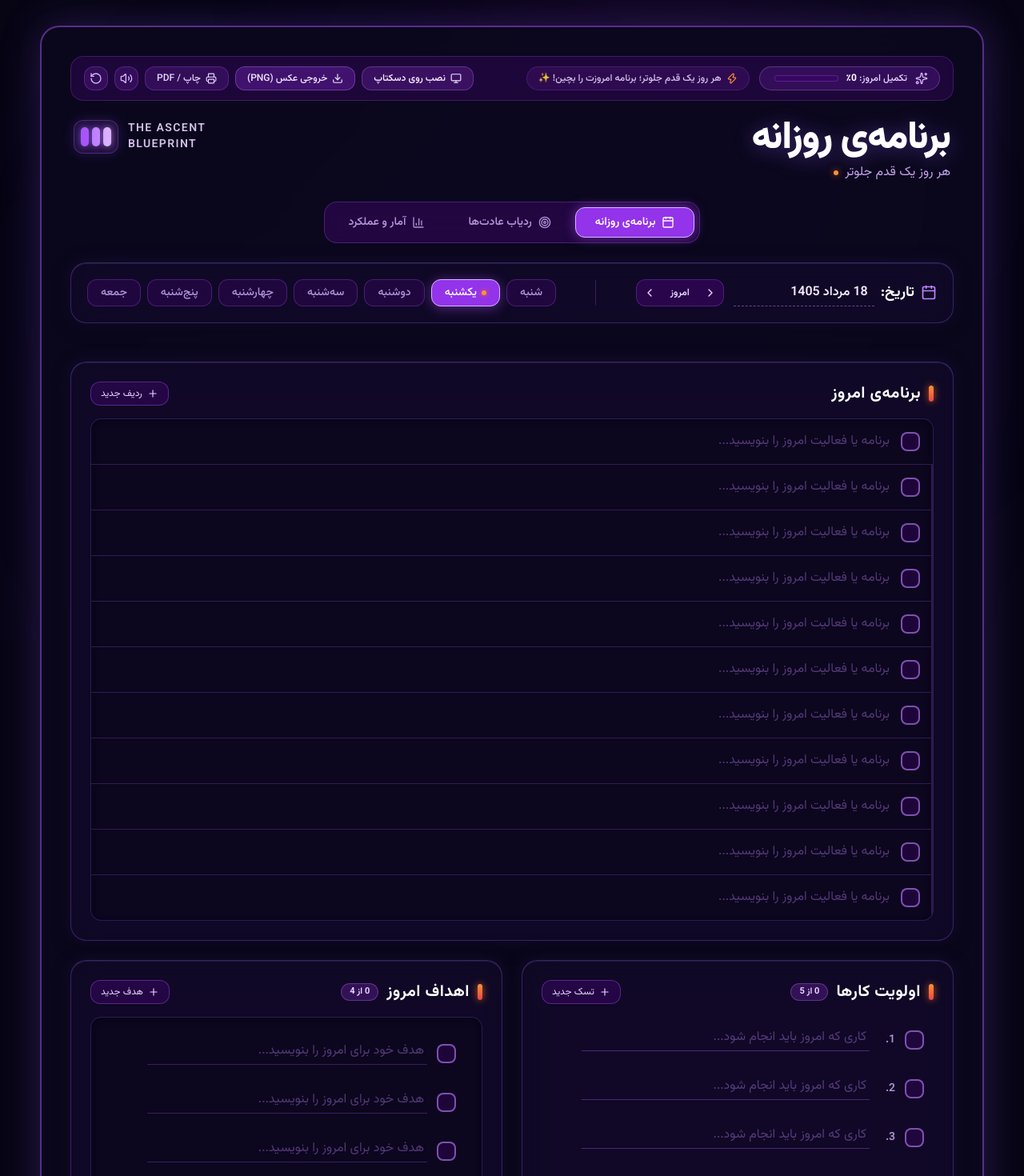
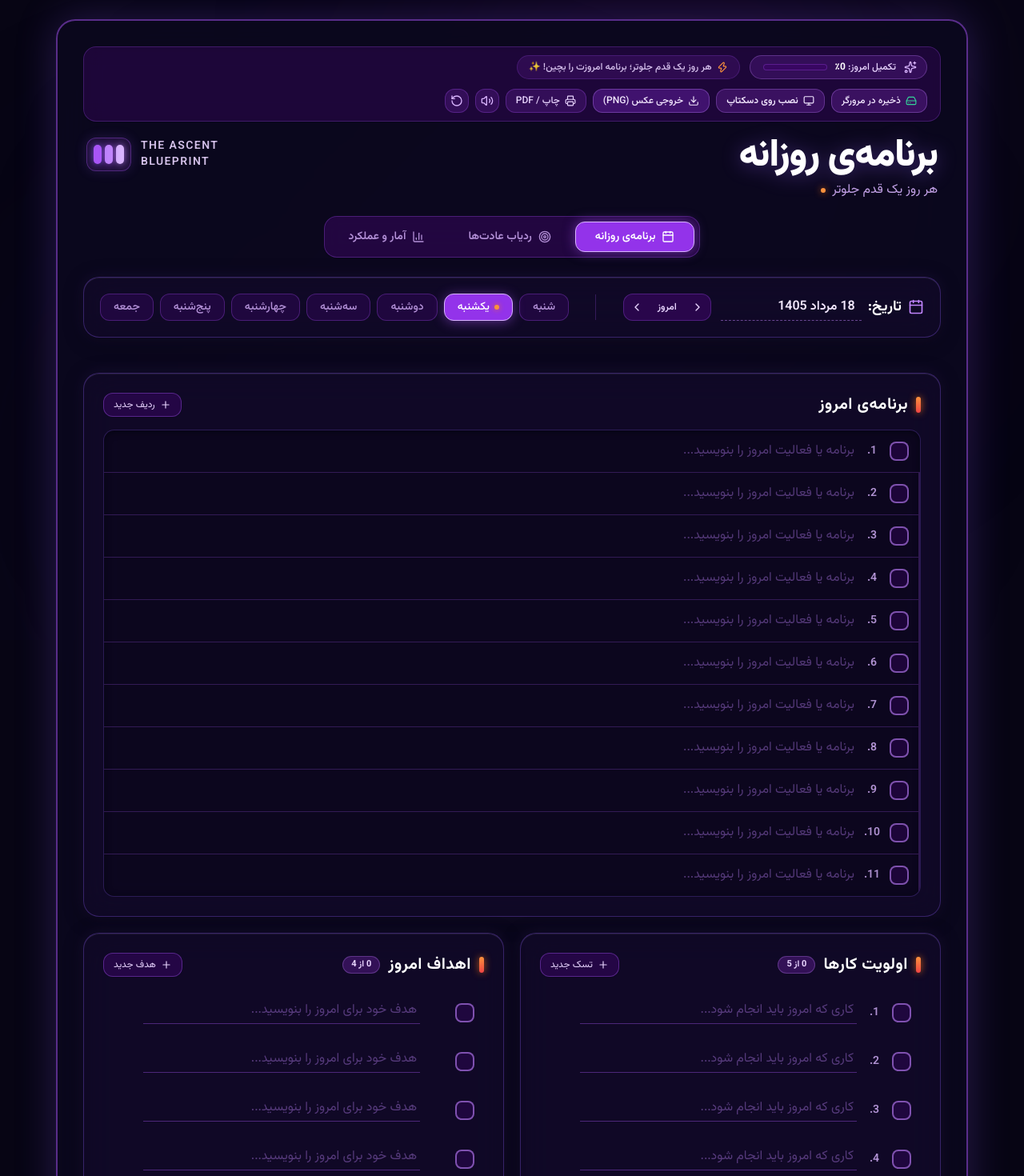
Before and after one commit to alieftekhari5040-del/panner-pro, a React (Vite) app: page / in a window 1280 px wide. Shown: the top 1470 px of the page at 80% size. Built offline with nearby package versions, Linux system fonts and the light colour scheme.

Commit message:
feat: add numbering to schedule rows, align priorities and goals cards, add browser backup and restore modal, and optimize layout for laptop screens
Co-authored-by: arena-agent <297053741+arena-agent@users.noreply.github.com>

```diff
--- a/src/App.tsx
+++ b/src/App.tsx
@@ -14,6 +14,7 @@ import { ScheduleCard } from './components/ScheduleCard';
 import { LessonsCard } from './components/LessonsCard';
 import { FooterBar } from './components/FooterBar';
 import { InstallModal } from './components/InstallModal';
+import { StorageModal } from './components/StorageModal';
 import { HabitTrackerView } from './components/HabitTrackerView';
 import { StatsAnalyticsView } from './components/StatsAnalyticsView';
 
@@ -25,6 +26,7 @@ export default function App() {
   const [isExporting, setIsExporting] = useState(false);
   const [deferredPrompt, setDeferredPrompt] = useState<any>(null);
   const [isInstallModalOpen, setIsInstallModalOpen] = useState(false);
+  const [isStorageModalOpen, setIsStorageModalOpen] = useState(false);
   const boardRef = useRef<HTMLDivElement>(null);
 
   // Listen for PWA desktop install prompt
@@ -309,8 +311,14 @@ export default function App() {
     }
   };
 
+  // Handler: Reload when data restored from import
+  const handleDataRestored = () => {
+    const loaded = loadDayData(activeWeekday);
+    setData(loaded);
+  };
+
   return (
-    <div className="min-h-screen relative overflow-x-hidden flex flex-col items-center justify-center p-3 sm:p-6 md:p-8">
+    <div className="min-h-screen relative overflow-x-hidden flex flex-col items-center justify-start sm:justify-center p-3 sm:p-5 md:p-6">
       {/* Calm, Static Ambient Background Glow */}
       <div className="fixed inset-0 pointer-events-none -z-10 bg-[#070514] overflow-hidden">
         <div className="absolute top-[-10%] right-[15%] w-[500px] h-[500px] bg-purple-900/20 rounded-full blur-[150px]" />
@@ -321,7 +329,7 @@ export default function App() {
       {/* Main Printable Planner Board Container: STABLE, SOLID, NO MOVEMENT/SHAKING */}
       <div
         ref={boardRef}
-        className="w-full max-w-[1180px] bg-[#0c081e]/90 border-2 border-purple-500/50 rounded-3xl p-4 sm:p-7 md:p-9 shadow-[0_0_50px_rgba(139,92,246,0.25)] backdrop-blur-2xl relative"
+        className="w-full max-w-[1140px] bg-[#0c081e]/90 border-2 border-purple-500/50 rounded-3xl p-4 sm:p-6 md:p-8 shadow-[0_0_50px_rgba(139,92,246,0.25)] backdrop-blur-2xl relative my-auto"
       >
         {/* Header & Controls */}
         <Header
@@ -332,6 +340,7 @@ export default function App() {
           onExportPng={handleExportPng}
           onPrint={handlePrint}
           onOpenInstallModal={() => setIsInstallModalOpen(true)}
+          onOpenStorageModal={() => setIsStorageModalOpen(true)}
           isInstallReady={!!deferredPrompt}
         />
 
@@ -340,7 +349,7 @@ export default function App() {
 
         {/* Tab 1: Today's Planner (برنامه‌ی روزانه) */}
         {activeTab === 'today' && (
-          <div className="flex flex-col gap-6 animate-in fade-in">
+          <div className="flex flex-col gap-5 animate-in fade-in">
             {/* Date & Weekday Bar with Navigation */}
             <DateWeekBar
               dateStr={data.dateStr}
@@ -353,7 +362,7 @@ export default function App() {
             />
 
             {/* Main Content Area: Full-width ScheduleCard, then Priorities & Goals side-by-side below it */}
-            <div className="flex flex-col gap-6">
+            <div className="flex flex-col gap-5">
               {/* Top: Today's Schedule (برنامه‌ی امروز) */}
               <ScheduleCard
                 schedule={data.schedule}
@@ -364,7 +373,7 @@ export default function App() {
               />
 
               {/* Below Today's Schedule: Priorities and Goals side by side on desktop */}
-              <div className="grid grid-cols-1 md:grid-cols-2 gap-6">
+              <div className="grid grid-cols-1 md:grid-cols-2 gap-5 items-stretch">
                 <PrioritiesCard
                   priorities={data.priorities}
                   onToggle={handleTogglePriority}
@@ -410,6 +419,13 @@ export default function App() {
         isNativePromptReady={!!deferredPrompt}
       />
 
+      {/* Persistent Storage Backup/Restore Modal */}
+      <StorageModal
+        isOpen={isStorageModalOpen}
+        onClose={() => setIsStorageModalOpen(false)}
+        onDataRestored={handleDataRestored}
+      />
+
       {/* Export loading badge */}
       {isExporting && (
         <div className="fixed bottom-6 left-6 z-50 bg-purple-900/95 border border-purple-400 text-white px-4 py-2.5 rounded-2xl shadow-2xl text-sm flex items-center gap-2.5">
--- a/src/components/GoalsCard.tsx
+++ b/src/components/GoalsCard.tsx
@@ -20,7 +20,7 @@ export const GoalsCard: React.FC<GoalsCardProps> = ({
   const completedCount = goals.filter((g) => g.completed).length;
 
   return (
-    <div className="neon-box p-5 sm:p-6 flex flex-col gap-4">
+    <div className="neon-box p-5 sm:p-6 flex flex-col gap-4 h-full">
       {/* Card Title & Add Goal button */}
       <div className="flex items-center justify-between">
         <div className="flex items-center gap-2.5">
@@ -44,8 +44,8 @@ export const GoalsCard: React.FC<GoalsCardProps> = ({
         </button>
       </div>
 
-      {/* Inner container (No numbering as requested) */}
-      <div className="neon-inner-box p-4 sm:p-5 flex flex-col gap-3">
+      {/* List of goal rows aligned 100% with PrioritiesCard */}
+      <div className="flex flex-col gap-3 mt-1">
         {goals.map((goal) => (
           <div key={goal.id} className="row-interactive flex items-center gap-3 p-2.5 rounded-xl group">
             {/* Square Checkbox on right (RTL) */}
@@ -61,18 +61,23 @@ export const GoalsCard: React.FC<GoalsCardProps> = ({
               {goal.completed && <Check className="w-4 h-4 stroke-[3]" />}
             </button>
 
-            {/* Goal Text Input (No .1, .2 numbers) */}
+            {/* Spacer matching the numbering offset in PrioritiesCard so text inputs align 100% */}
+            <span className="w-5 shrink-0 select-none" />
+
+            {/* Goal Text Input */}
+            <div className="flex-1 relative">
               <input
                 type="text"
                 value={goal.text}
                 onChange={(e) => onChangeText(goal.id, e.target.value)}
                 placeholder="هدف خود برای امروز را بنویسید..."
-              className={`w-full bg-transparent pb-1 px-1 text-sm sm:text-base border-b border-purple-500/30 focus:border-purple-300 outline-none transition-colors ${
+                className={`w-full bg-transparent pb-1 px-1 text-sm sm:text-base border-b border-purple-500/40 focus:border-purple-300 outline-none transition-colors ${
                   goal.completed
                     ? 'text-purple-300/60 line-through'
                     : 'text-purple-100 placeholder-purple-400/40'
                 }`}
               />
+            </div>
 
             <button
               onClick={() => onRemoveGoal(goal.id)}
@@ -84,7 +89,7 @@ export const GoalsCard: React.FC<GoalsCardProps> = ({
           </div>
         ))}
         {goals.length === 0 && (
-          <div className="text-center py-3 text-purple-400/60 text-sm">
+          <div className="text-center py-4 text-purple-400/60 text-sm">
             هیچ هدفی ثبت نشده است. روی «هدف جدید» کلیک کنید.
           </div>
         )}
--- a/src/components/Header.tsx
+++ b/src/components/Header.tsx
@@ -1,5 +1,5 @@
 import React from 'react';
-import { Download, Printer, RotateCcw, Volume2, VolumeX, Sparkles, Monitor, Zap } from 'lucide-react';
+import { Download, Printer, RotateCcw, Volume2, VolumeX, Sparkles, Monitor, Zap, HardDrive } from 'lucide-react';
 
 interface HeaderProps {
   progressPercent: number;
@@ -9,6 +9,7 @@ interface HeaderProps {
   onExportPng: () => void;
   onPrint: () => void;
   onOpenInstallModal: () => void;
+  onOpenStorageModal: () => void;
   isInstallReady?: boolean;
 }
 
@@ -20,6 +21,7 @@ export const Header: React.FC<HeaderProps> = ({
   onExportPng,
   onPrint,
   onOpenInstallModal,
+  onOpenStorageModal,
   isInstallReady,
 }) => {
   // Dynamic daily motivation based on completion percent
@@ -32,12 +34,12 @@ export const Header: React.FC<HeaderProps> = ({
   };
 
   return (
-    <header className="w-full mb-6 flex flex-col gap-5">
+    <header className="w-full mb-5 flex flex-col gap-4">
       {/* Top action / control bar (No-Print) */}
-      <div className="no-print flex flex-wrap items-center justify-between gap-3 bg-purple-950/40 border border-purple-500/25 rounded-2xl px-4 py-3 backdrop-blur-md shadow-sm">
+      <div className="no-print flex flex-wrap items-center justify-between gap-3 bg-purple-950/40 border border-purple-500/25 rounded-2xl px-4 py-2.5 backdrop-blur-md shadow-sm">
         {/* Left/Right widget: Progress indicator + Live motivational banner */}
         <div className="flex flex-wrap items-center gap-3">
-          <div className="flex items-center gap-2.5 bg-purple-900/40 border border-purple-400/30 px-3.5 py-1.5 rounded-full">
+          <div className="flex items-center gap-2.5 bg-purple-900/40 border border-purple-400/30 px-3 py-1.5 rounded-full">
             <Sparkles className="w-4 h-4 text-purple-300" />
             <span className="text-xs font-medium text-purple-200">
               تکمیل امروز: <strong className="text-white font-bold">{progressPercent}٪</strong>
@@ -51,7 +53,7 @@ export const Header: React.FC<HeaderProps> = ({
           </div>
 
           {/* Dynamic Daily Motivation Badge */}
-          <div className="hidden md:flex items-center gap-1.5 text-xs font-medium text-purple-200/90 bg-purple-900/30 px-3.5 py-1.5 rounded-full border border-purple-500/20">
+          <div className="hidden lg:flex items-center gap-1.5 text-xs font-medium text-purple-200/90 bg-purple-900/30 px-3.5 py-1.5 rounded-full border border-purple-500/20">
             <Zap className="w-3.5 h-3.5 text-orange-400" />
             <span>{getMotivationalQuote(progressPercent)}</span>
           </div>
@@ -59,10 +61,20 @@ export const Header: React.FC<HeaderProps> = ({
 
         {/* Action Controls */}
         <div className="flex flex-wrap items-center gap-2">
+          {/* Persistent Storage Status & Backup button */}
+          <button
+            onClick={onOpenStorageModal}
+            className="flex items-center gap-1.5 px-3 py-1.5 rounded-xl bg-purple-900/50 hover:bg-purple-800/70 border border-purple-400/35 text-xs font-medium text-purple-100 transition-colors shadow-sm"
+            title="وضعیت ذخیره‌سازی در مرورگر و تهیه‌ی فایل پشتیبان (Backup / Restore)"
+          >
+            <HardDrive className="w-3.5 h-3.5 text-emerald-400" />
+            <span>ذخیره در مرورگر</span>
+          </button>
+
           {/* Install on Desktop button */}
           <button
             onClick={onOpenInstallModal}
-            className={`flex items-center gap-1.5 px-3.5 py-1.5 rounded-xl text-xs font-semibold transition-colors border shadow-sm ${
+            className={`flex items-center gap-1.5 px-3 py-1.5 rounded-xl text-xs font-semibold transition-colors border shadow-sm ${
               isInstallReady
                 ? 'bg-gradient-to-r from-purple-600 to-pink-600 hover:from-purple-500 hover:to-pink-500 text-white border-purple-300'
                 : 'bg-purple-900/50 hover:bg-purple-800/70 border-purple-400/30 text-purple-100'
@@ -75,7 +87,7 @@ export const Header: React.FC<HeaderProps> = ({
 
           <button
             onClick={onExportPng}
-            className="flex items-center gap-1.5 px-3.5 py-1.5 rounded-xl bg-purple-600/30 hover:bg-purple-600/50 border border-purple-400/35 text-xs font-medium text-purple-100 transition-colors shadow-sm"
+            className="flex items-center gap-1.5 px-3 py-1.5 rounded-xl bg-purple-600/30 hover:bg-purple-600/50 border border-purple-400/35 text-xs font-medium text-purple-100 transition-colors shadow-sm"
             title="دانلود به عنوان عکس پوستر (PNG)"
           >
             <Download className="w-3.5 h-3.5" />
@@ -84,7 +96,7 @@ export const Header: React.FC<HeaderProps> = ({
 
           <button
             onClick={onPrint}
-            className="flex items-center gap-1.5 px-3.5 py-1.5 rounded-xl bg-purple-900/40 hover:bg-purple-800/60 border border-purple-500/30 text-xs font-medium text-purple-200 transition-colors"
+            className="flex items-center gap-1.5 px-3 py-1.5 rounded-xl bg-purple-900/40 hover:bg-purple-800/60 border border-purple-500/30 text-xs font-medium text-purple-200 transition-colors"
             title="چاپ یا ذخیره به عنوان PDF"
           >
             <Printer className="w-3.5 h-3.5" />
--- a/src/components/PrioritiesCard.tsx
+++ b/src/components/PrioritiesCard.tsx
@@ -20,7 +20,7 @@ export const PrioritiesCard: React.FC<PrioritiesCardProps> = ({
   const completedCount = priorities.filter((p) => p.completed).length;
 
   return (
-    <div className="neon-box p-5 sm:p-6 flex flex-col gap-4">
+    <div className="neon-box p-5 sm:p-6 flex flex-col gap-4 h-full">
       {/* Card Title & Add Task button */}
       <div className="flex items-center justify-between">
         <div className="flex items-center gap-2.5">
@@ -44,7 +44,7 @@ export const PrioritiesCard: React.FC<PrioritiesCardProps> = ({
         </button>
       </div>
 
-      {/* List of priority rows with Numbering as requested */}
+      {/* List of priority rows aligned 100% with GoalsCard */}
       <div className="flex flex-col gap-3 mt-1">
         {priorities.map((task, idx) => (
           <div key={task.id} className="row-interactive flex items-center gap-3 p-2.5 rounded-xl group">
@@ -62,7 +62,7 @@ export const PrioritiesCard: React.FC<PrioritiesCardProps> = ({
             </button>
 
             {/* Numbering (.1, .2, ...) */}
-            <span className="text-xs sm:text-sm font-semibold text-purple-300/80 w-5 select-none shrink-0">
+            <span className="text-xs sm:text-sm font-semibold text-purple-300/80 w-5 select-none shrink-0 text-center">
               {idx + 1}.
             </span>
 
--- a/src/components/ScheduleCard.tsx
+++ b/src/components/ScheduleCard.tsx
@@ -38,12 +38,12 @@ export const ScheduleCard: React.FC<ScheduleCardProps> = ({
         </button>
       </div>
 
-      {/* Table Container */}
+      {/* Table Container with Numbering as requested */}
       <div className="neon-inner-box overflow-hidden flex-1 flex flex-col divide-y divide-purple-500/25">
-        {schedule.map((slot) => (
+        {schedule.map((slot, idx) => (
           <div
             key={slot.id}
-            className={`group row-interactive flex items-center justify-between gap-3.5 p-3 sm:p-3.5 ${
+            className={`group row-interactive flex items-center justify-between gap-3 p-2.5 sm:p-3 ${
               slot.completed
                 ? 'bg-purple-950/50'
                 : ''
@@ -62,7 +62,12 @@ export const ScheduleCard: React.FC<ScheduleCardProps> = ({
               {slot.completed && <Check className="w-4 h-4 stroke-[3]" />}
             </button>
 
-            {/* 2. Wide activity / task input column */}
+            {/* 2. Numbering (.1, .2, .3...) as requested */}
+            <span className="text-xs sm:text-sm font-semibold text-purple-300/80 w-5 select-none shrink-0 text-center">
+              {idx + 1}.
+            </span>
+
+            {/* 3. Wide activity / task input column */}
             <div className="flex-1 flex items-center">
               <input
                 type="text"
@@ -77,7 +82,7 @@ export const ScheduleCard: React.FC<ScheduleCardProps> = ({
               />
             </div>
 
-            {/* 3. Delete button remains on LEFT side (in RTL, last element) on hover */}
+            {/* 4. Delete button remains on LEFT side (in RTL, last element) on hover */}
             <button
               onClick={() => onRemoveSlot(slot.id)}
               className="no-print opacity-0 group-hover:opacity-100 focus:opacity-100 text-purple-400/60 hover:text-red-400 p-1.5 transition-colors shrink-0"
--- /dev/null
+++ b/src/components/StorageModal.tsx
@@ -0,0 +1,147 @@
+import React from 'react';
+import { Save, Download, Upload, X, CheckCircle2, ShieldCheck, HardDrive } from 'lucide-react';
+import { ALL_WEEKDAYS } from '../utils/jalali';
+import { loadDayData, saveDayData } from '../utils/storage';
+
+interface StorageModalProps {
+  isOpen: boolean;
+  onClose: () => void;
+  onDataRestored: () => void;
+}
+
+export const StorageModal: React.FC<StorageModalProps> = ({
+  isOpen,
+  onClose,
+  onDataRestored,
+}) => {
+  if (!isOpen) return null;
+
+  const handleExportBackup = () => {
+    try {
+      const backup: Record<string, unknown> = {};
+      // Collect all 7 days
+      ALL_WEEKDAYS.forEach((day) => {
+        backup[`day_${day}`] = loadDayData(day);
+      });
+      // Collect habits
+      const habits = localStorage.getItem('ascent_blueprint_habits_v2');
+      if (habits) {
+        backup['habits'] = JSON.parse(habits);
+      }
+      backup['exportDate'] = new Date().toISOString();
+      backup['version'] = '2.0';
+
+      const jsonStr = JSON.stringify(backup, null, 2);
+      const blob = new Blob([jsonStr], { type: 'application/json' });
+      const url = URL.createObjectURL(blob);
+      const link = document.createElement('a');
+      link.href = url;
+      link.download = `Ascent-Blueprint-Backup-${new Date().toISOString().slice(0, 10)}.json`;
+      link.click();
+      URL.revokeObjectURL(url);
+    } catch (err) {
+      alert('خطا در ایجاد فایل پشتیبان');
+    }
+  };
+
+  const handleImportBackup = (e: React.ChangeEvent<HTMLInputElement>) => {
+    const file = e.target.files?.[0];
+    if (!file) return;
+
+    const reader = new FileReader();
+    reader.onload = (event) => {
+      try {
+        const content = event.target?.result as string;
+        const backup = JSON.parse(content);
+        if (backup && typeof backup === 'object') {
+          ALL_WEEKDAYS.forEach((day) => {
+            if (backup[`day_${day}`]) {
+              saveDayData(backup[`day_${day}`]);
+            }
+          });
+          if (backup['habits']) {
+            localStorage.setItem('ascent_blueprint_habits_v2', JSON.stringify(backup['habits']));
+          }
+          alert('اطلاعات با موفقیت بازیابی شد!');
+          onDataRestored();
+          onClose();
+        }
+      } catch {
+        alert('فایل پشتیبان نامعتبر است.');
+      }
+    };
+    reader.readAsText(file);
+  };
+
+  return (
+    <div className="fixed inset-0 z-50 flex items-center justify-center p-4 bg-black/80 backdrop-blur-md animate-in fade-in">
+      <div className="neon-box w-full max-w-md p-6 bg-[#0f0928] border-2 border-purple-500/80 rounded-3xl shadow-[0_0_40px_rgba(168,85,247,0.5)] flex flex-col gap-5 relative">
+        {/* Close Button */}
+        <button
+          onClick={onClose}
+          className="absolute top-4 left-4 p-1 rounded-lg text-purple-400 hover:text-white hover:bg-purple-900/50 transition-colors"
+        >
+          <X className="w-5 h-5" />
+        </button>
+
+        {/* Header */}
+        <div className="flex items-center gap-3">
+          <div className="w-12 h-12 rounded-2xl bg-purple-600/30 border border-purple-400 flex items-center justify-center shadow-lg">
+            <HardDrive className="w-6 h-6 text-purple-200" />
+          </div>
+          <div>
+            <h3 className="text-xl font-bold text-white tracking-wide">
+              ذخیره‌سازی و پشتیبان‌گیری
+            </h3>
+            <p className="text-xs text-purple-300/80">
+              مدیریت حافظه مرورگر و انتقال اطلاعات برنامه
+            </p>
+          </div>
+        </div>
+
+        {/* Status Indicator */}
+        <div className="bg-purple-950/60 border border-purple-500/40 p-4 rounded-2xl flex items-center gap-3">
+          <ShieldCheck className="w-6 h-6 text-emerald-400 shrink-0" />
+          <div className="text-xs text-purple-100">
+            <p className="font-bold text-emerald-300 text-sm">
+              ذخیره‌سازی خودکار مرورگر فعال است ✅
+            </p>
+            <p className="mt-0.5 text-purple-300/90 leading-relaxed">
+              تمامی کارها، اهداف، برنامه‌ها و عادت‌های روزانه شما به‌صورت بلادرنگ در حافظه محلی مرورگر (LocalStorage) ذخیره می‌شوند.
+            </p>
+          </div>
+        </div>
+
+        {/* Actions: Export / Import */}
+        <div className="flex flex-col gap-3">
+          <button
+            onClick={handleExportBackup}
+            className="w-full py-3 px-4 rounded-xl bg-gradient-to-r from-purple-600 to-indigo-600 hover:from-purple-500 hover:to-indigo-500 text-white font-bold text-sm flex items-center justify-center gap-2 shadow-lg transition-colors"
+          >
+            <Download className="w-4 h-4" />
+            <span>دانلود فایل پشتیبان (Export JSON)</span>
+          </button>
+
+          <label className="w-full py-3 px-4 rounded-xl bg-purple-900/60 hover:bg-purple-800/80 border border-purple-500/40 text-purple-100 font-bold text-sm flex items-center justify-center gap-2 cursor-pointer transition-colors">
+            <Upload className="w-4 h-4" />
+            <span>بازیابی از فایل پشتیبان (Import JSON)</span>
+            <input
+              type="file"
+              accept=".json"
+              onChange={handleImportBackup}
+              className="hidden"
+            />
+          </label>
+        </div>
+
+        {/* Action Button */}
+        <button
+          onClick={onClose}
+          className="w-full py-2 rounded-xl bg-purple-900/40 hover:bg-purple-800/60 border border-purple-500/30 text-purple-200 font-medium text-sm transition-colors"
+        >
+          بستن
+        </button>
+      </div>
+    </div>
+  );
+};
```
Lines whose indentation alone changed are shown as unchanged.
